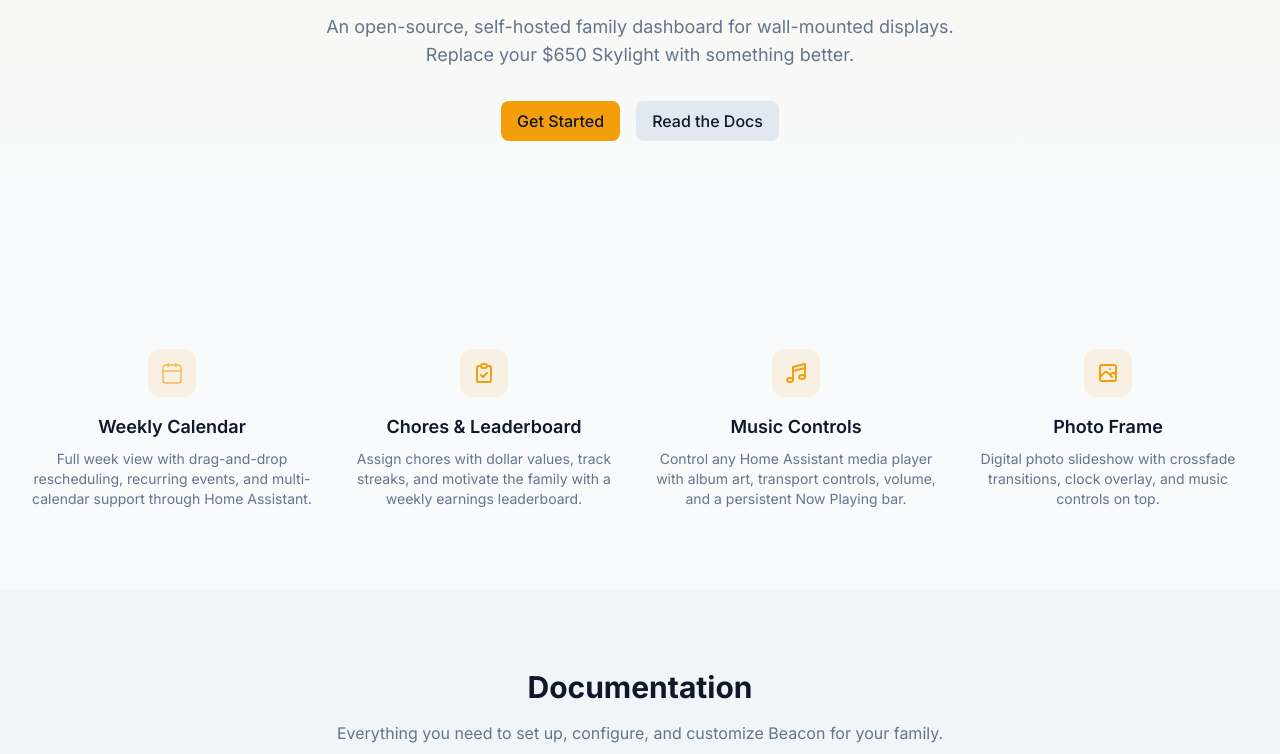
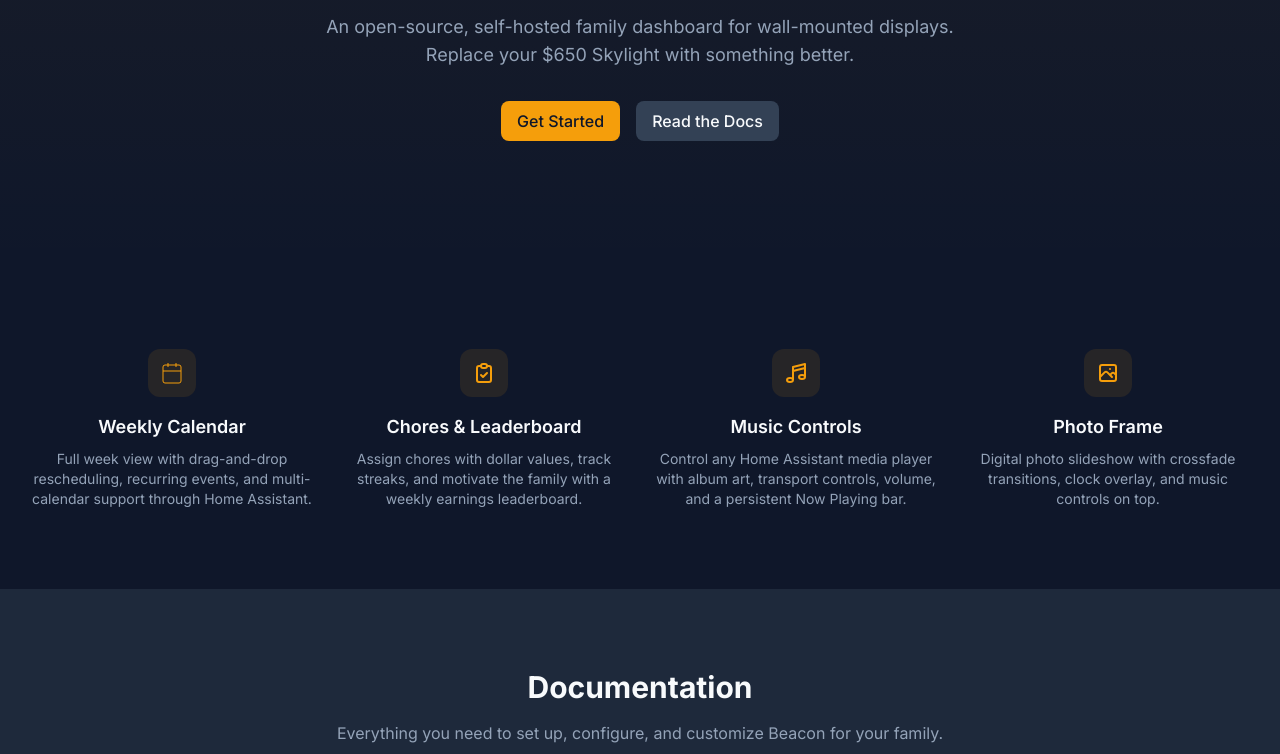
Before and after one commit to asachs01/beacon, an Astro site in the folder docs-site/: page / in a window 1280 px wide. Shown: the part 312-1066 px from the top of the page. Built offline with nearby package versions, Linux system fonts and the light colour scheme; Astro itself is replaced by a stand-in of ours.

Commit message:
fix: default docs to dark mode, improve prose text contrast

```diff
--- a/docs-site/src/layouts/BaseLayout.astro
+++ b/docs-site/src/layouts/BaseLayout.astro
@@ -45,7 +45,8 @@ const {
         if (theme) document.documentElement.setAttribute('data-theme', theme);
         else document.documentElement.setAttribute('data-theme', 'beacon');
         var dark = localStorage.getItem('td-dark');
-        if (dark === 'true' || (dark === null && window.matchMedia('(prefers-color-scheme: dark)').matches)) {
+        // Default to dark mode for Beacon theme (it's designed dark-first)
+        if (dark === 'true' || dark === null) {
           document.documentElement.classList.add('dark');
         }
       })();
--- a/docs-site/src/styles/global.css
+++ b/docs-site/src/styles/global.css
@@ -159,12 +159,14 @@ code, pre {
   max-width: none;
 }
 
-.prose h1 { font-size: 1.875rem; font-weight: 700; margin-bottom: 1.5rem; margin-top: 2rem; }
-.prose h2 { font-size: 1.5rem; font-weight: 600; margin-bottom: 1rem; margin-top: 2rem; }
-.prose h3 { font-size: 1.25rem; font-weight: 600; margin-bottom: 0.75rem; margin-top: 1.5rem; }
-.prose p { margin-bottom: 1rem; line-height: 1.625; }
-.prose ul, .prose ol { margin-bottom: 1rem; padding-left: 1.5rem; }
-.prose li { margin-bottom: 0.5rem; }
+.prose { color: var(--td-text); }
+.prose h1 { font-size: 1.875rem; font-weight: 700; margin-bottom: 1.5rem; margin-top: 2rem; color: var(--td-text); }
+.prose h2 { font-size: 1.5rem; font-weight: 600; margin-bottom: 1rem; margin-top: 2rem; color: var(--td-text); border-bottom: 1px solid var(--td-border); padding-bottom: 0.5rem; }
+.prose h3 { font-size: 1.25rem; font-weight: 600; margin-bottom: 0.75rem; margin-top: 1.5rem; color: var(--td-text); }
+.prose p { margin-bottom: 1rem; line-height: 1.75; color: var(--td-text); }
+.prose ul, .prose ol { margin-bottom: 1rem; padding-left: 1.5rem; color: var(--td-text); }
+.prose li { margin-bottom: 0.5rem; color: var(--td-text); }
+.prose strong { color: var(--td-text); font-weight: 600; }
 
 .prose code:not(pre code) {
   background-color: var(--td-border);
```
Also changed, not shown: 1 other file.
